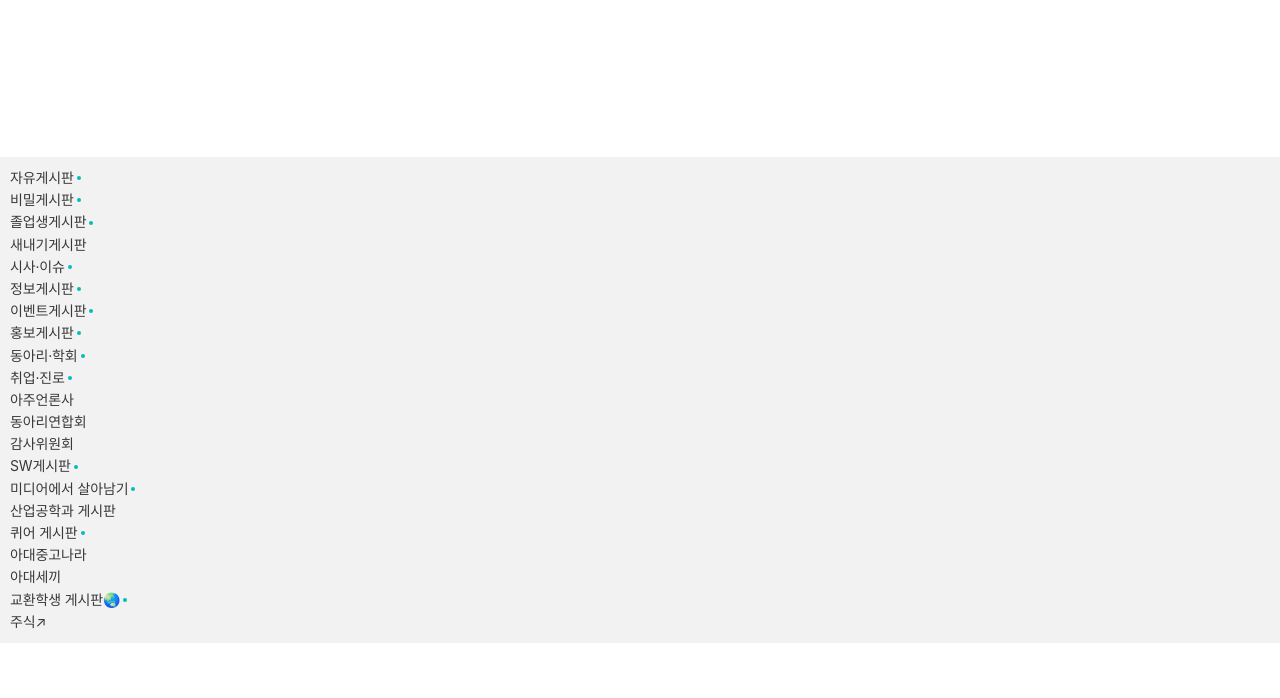
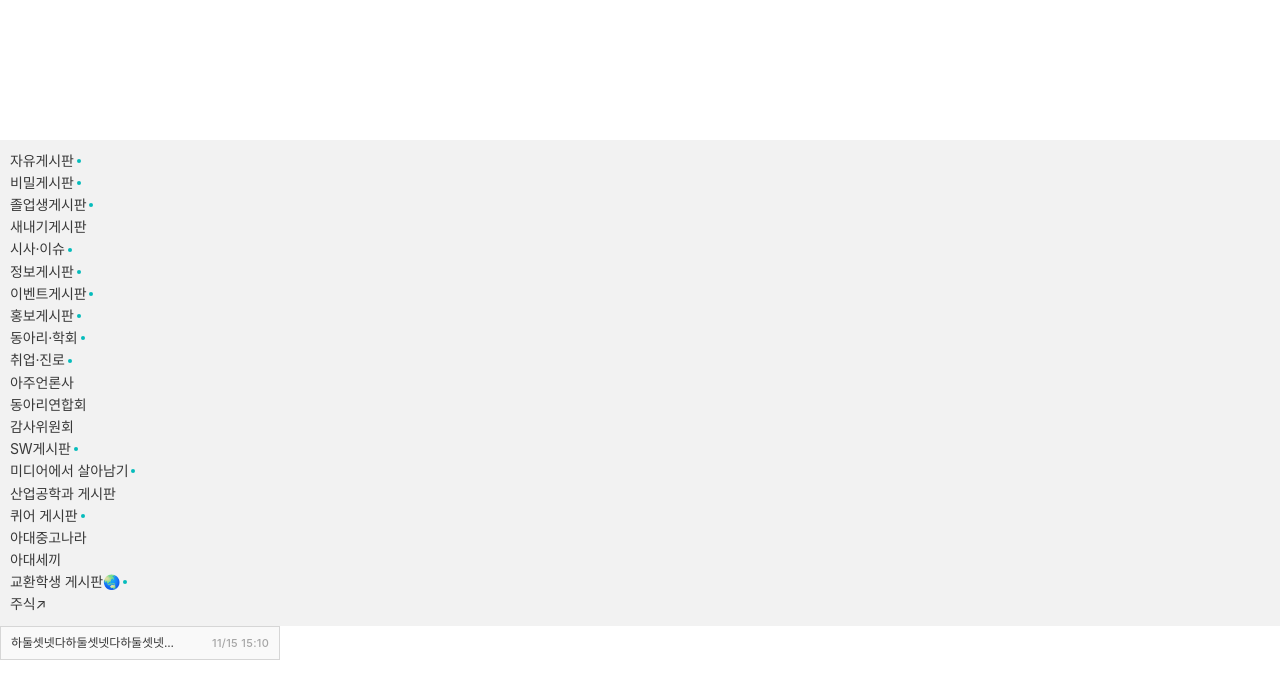
Before and after one commit to SOPT-all/37-COLLABORATION-WEB-EVERYTIME, a React (Vite) app: page / in a window 1280 px wide. Shown: the top 698 px of the page. Built offline with nearby package versions, Linux system fonts and the light colour scheme.

Commit message:
feat: SimplePstItem 컴포넌트 구현 및 문자열/날짜 유틸 함수 추가

```diff
--- /dev/null
+++ b/src/components/common/post/SimplePostItem.tsx
@@ -0,0 +1,44 @@
+import type { SimplePostItemProps } from "@/types/simplePostItem";
+import { cn } from "@/utils/cn";
+import { formatDateWithTime } from "@/utils/formatDate";
+import { truncateByLength } from "@/utils/truncate";
+
+const SimplePostItem = ({ title, createdAt, onClick }: SimplePostItemProps) => {
+	const handleClick = () => {
+		if (onClick) onClick();
+	};
+
+	// 공백 포함 15번째부터 말줄임표
+	const slicedTitle = truncateByLength(title, 14);
+
+	// 날짜 포맷 변환
+	const formatDate = formatDateWithTime(createdAt);
+
+	return (
+		<button
+			onClick={handleClick}
+			className={cn(
+				"flex items-center",
+				"w-fit",
+				"py-[0.85rem] pr-[1rem] pl-[1rem]",
+				"border border-[var(--color-gray-400)]",
+				"bg-[var(--color-gray-100)]",
+				"hover:bg-[var(--color-white)]",
+				"transition-colors duration-200",
+				"cursor-pointer",
+			)}
+		>
+			{/* 제목 */}
+			<span className={cn("body05 w-[19.7rem] truncate text-left text-[var(--color-gray-800)]")} title={title}>
+				{slicedTitle}
+			</span>
+
+			<span className="w-[0.4rem]" />
+
+			{/* 날짜 */}
+			<span className="caption04 text-[var(--color-gray-500)]">{formatDate}</span>
+		</button>
+	);
+};
+
+export { SimplePostItem };
--- a/src/pages/HomePage.tsx
+++ b/src/pages/HomePage.tsx
@@ -1,9 +1,15 @@
 import { Lnb } from "@/components/common/header/Lnb";
+import { SimplePostItem } from "@/components/common/post/SimplePostItem";
 
 const HomePage = () => {
 	return (
 		<div className="relative">
 			<Lnb isOpen={true} />
+			<SimplePostItem
+				title="하둘셋넷다하둘셋넷다하둘셋넷다하둘셋넷다"
+				createdAt="2025-11-15T15:10:00"
+				onClick={() => console.log("클릭")}
+			/>
 		</div>
 	);
 };
--- /dev/null
+++ b/src/types/simplePostItem.ts
@@ -0,0 +1,5 @@
+export interface SimplePostItemProps {
+	title: string;
+	createdAt: string;
+	onClick?: () => void;
+}
--- /dev/null
+++ b/src/utils/formatDate.ts
@@ -0,0 +1,18 @@
+/**
+ * 날짜 문자열(예: "2025-11-15T15:10:00")을
+ * "MM/DD HH:mm" 형식으로 변환하는 함수
+ */
+const formatDateWithTime = (isoString: string): string => {
+	if (!isoString) return "";
+
+	const date = new Date(isoString);
+
+	const month = String(date.getMonth() + 1).padStart(2, "0");
+	const day = String(date.getDate()).padStart(2, "0");
+	const hour = String(date.getHours()).padStart(2, "0");
+	const min = String(date.getMinutes()).padStart(2, "0");
+
+	return `${month}/${day} ${hour}:${min}`;
+};
+
+export { formatDateWithTime };
--- /dev/null
+++ b/src/utils/truncate.ts
@@ -0,0 +1,6 @@
+const truncateByLength = (text: string, maxLength: number) => {
+	if (text.length <= maxLength) return text;
+	return text.slice(0, maxLength) + "..."; // 최대 글자수 초과 시 말줄임표로 대체
+};
+
+export { truncateByLength };
```
Also changed, not shown: 1 other file (tests, documents, lock files or other folders).
